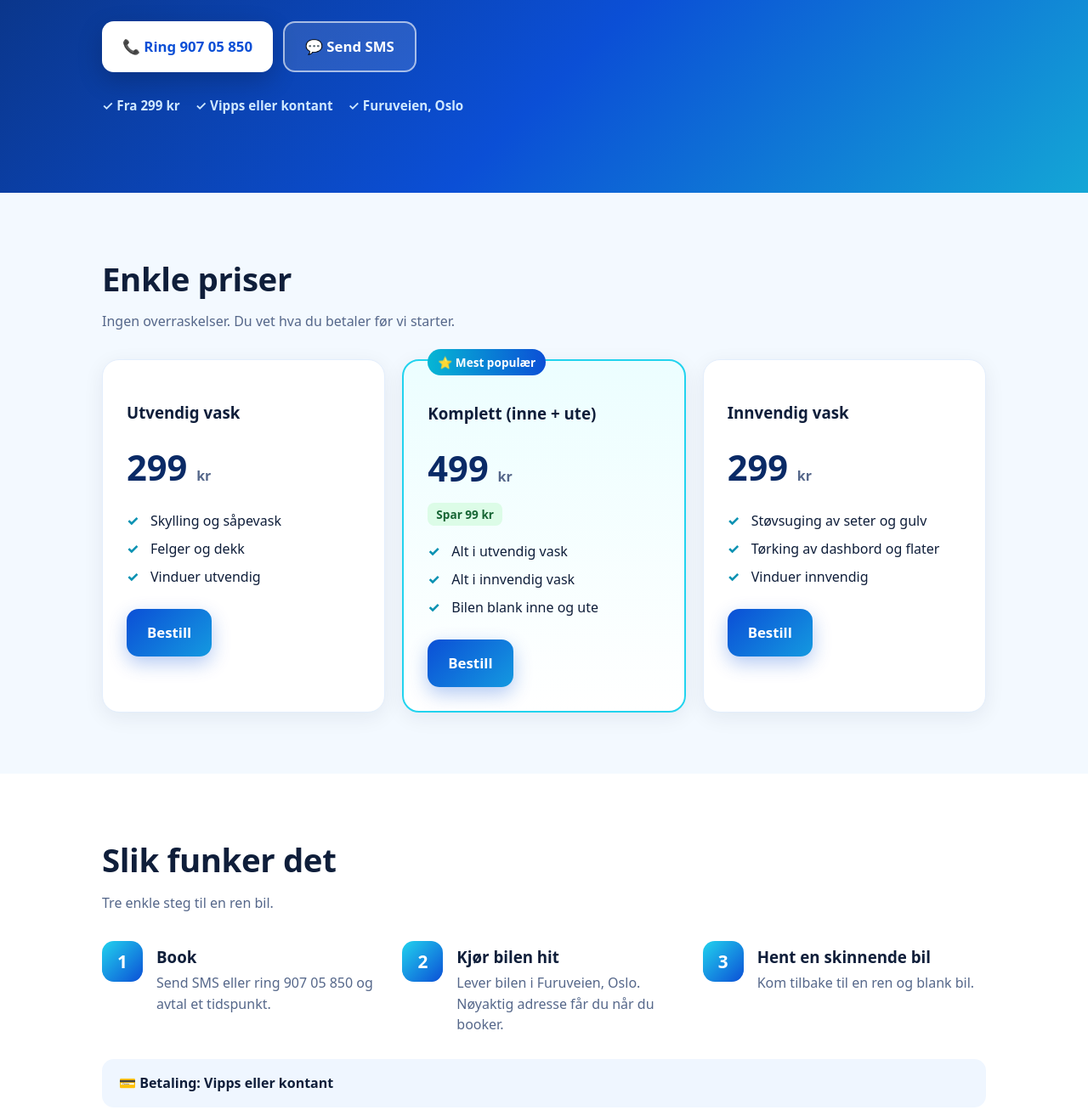
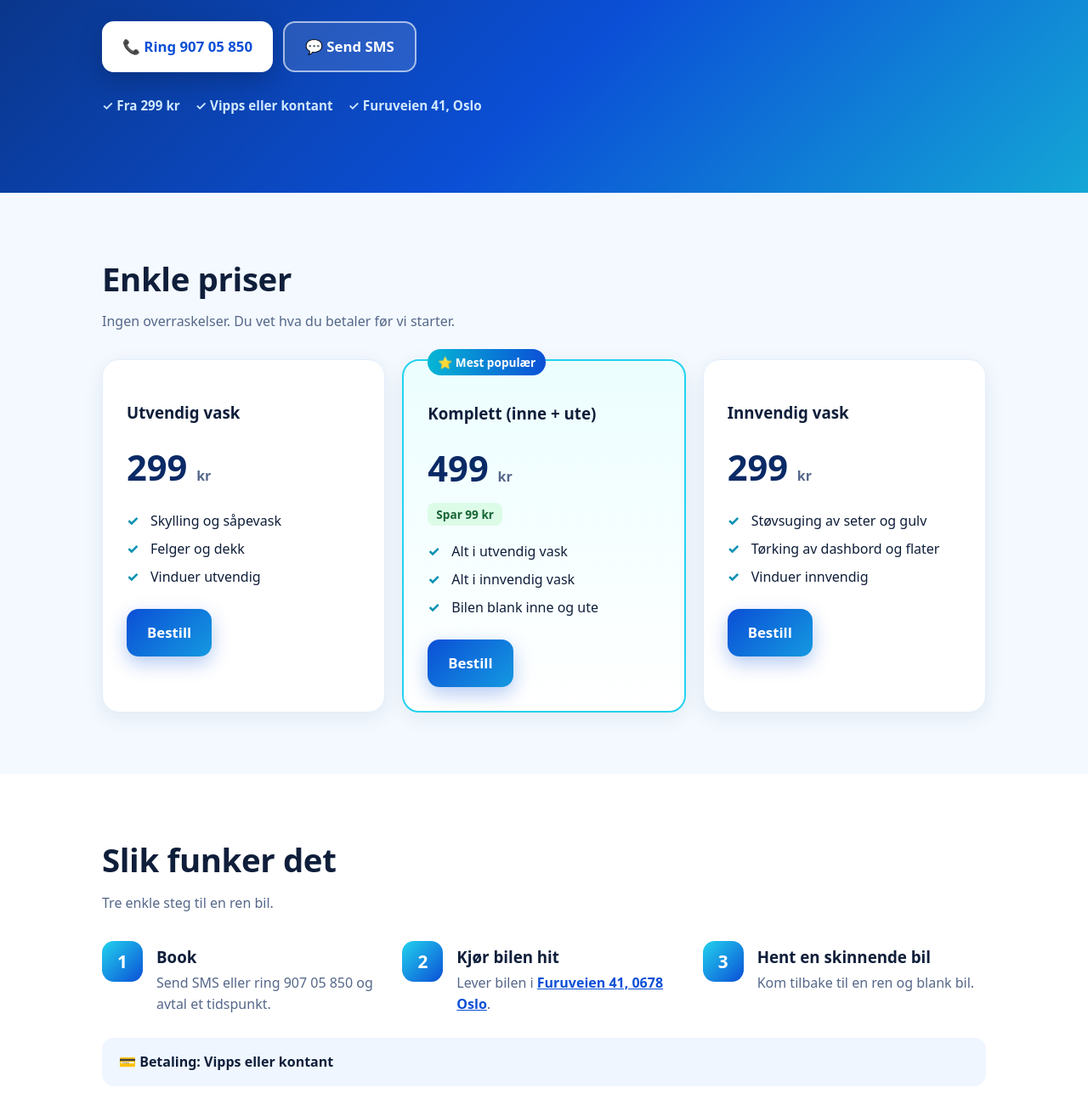
Before and after one commit to Hebelub/blankbil, a plain HTML site: page index.html in a window 1280 px wide. Shown: the part 380-1687 px from the top of the page at 85% size. Drawn offline with Linux system fonts and the light colour scheme.

Commit message:
Full adresse: Furuveien 41

```diff
--- a/index.html
+++ b/index.html
@@ -14,7 +14,7 @@
 <meta property="og:url" content="https://blankbil.no/">
 <meta property="og:locale" content="nb_NO">
 <script type="application/ld+json">
-{"@context":"https://schema.org","@type":"AutoWash","name":"Blank Bil","url":"https://blankbil.no/","telephone":"+4790705850","email":"solheimsimeon@gmail.com","priceRange":"299–499 kr","address":{"@type":"PostalAddress","addressLocality":"Oslo","addressCountry":"NO"},"areaServed":"Oslo","paymentAccepted":"Vipps, Kontant","makesOffer":[{"@type":"Offer","name":"Utvendig vask","price":"299","priceCurrency":"NOK"},{"@type":"Offer","name":"Innvendig vask","price":"299","priceCurrency":"NOK"},{"@type":"Offer","name":"Komplett vask","price":"499","priceCurrency":"NOK"}]}
+{"@context":"https://schema.org","@type":"AutoWash","name":"Blank Bil","url":"https://blankbil.no/","telephone":"+4790705850","email":"solheimsimeon@gmail.com","priceRange":"299–499 kr","address":{"@type":"PostalAddress","streetAddress":"Furuveien 41","postalCode":"0678","addressLocality":"Oslo","addressCountry":"NO"},"areaServed":"Oslo","paymentAccepted":"Vipps, Kontant","makesOffer":[{"@type":"Offer","name":"Utvendig vask","price":"299","priceCurrency":"NOK"},{"@type":"Offer","name":"Innvendig vask","price":"299","priceCurrency":"NOK"},{"@type":"Offer","name":"Komplett vask","price":"499","priceCurrency":"NOK"}]}
 </script>
 <style>
 :root{--blue:#0b4fd6;--deep:#0a2a66;--aqua:#22d3ee;--ink:#0f1e3a;--muted:#55678a;--bg:#f3f9ff;--card:#fff;--r:20px}
@@ -105,7 +105,7 @@ footer .grid{gap:10px}
 <a class="btn btn-primary" href="tel:+4790705850">📞 Ring 907 05 850</a>
 <a class="btn btn-ghost" href="sms:+4790705850?&body=Hei!%20Jeg%20vil%20bestille%20bilvask%3A">💬 Send SMS</a>
 </div>
-<div class="trust"><span>✓ Fra 299 kr</span><span>✓ Vipps eller kontant</span><span>✓ Furuveien, Oslo</span></div>
+<div class="trust"><span>✓ Fra 299 kr</span><span>✓ Vipps eller kontant</span><span>✓ Furuveien 41, Oslo</span></div>
 </div>
 </section>
 
@@ -134,7 +134,7 @@ footer .grid{gap:10px}
 <p class="sub">Tre enkle steg til en ren bil.</p>
 <div class="grid g3">
 <div class="step"><div class="num">1</div><div><h3>Book</h3><p>Send SMS eller ring 907 05 850 og avtal et tidspunkt.</p></div></div>
-<div class="step"><div class="num">2</div><div><h3>Kjør bilen hit</h3><p>Lever bilen i Furuveien, Oslo. Nøyaktig adresse får du når du booker.</p></div></div>
+<div class="step"><div class="num">2</div><div><h3>Kjør bilen hit</h3><p>Lever bilen i <a href="https://www.google.com/maps/search/?api=1&query=Furuveien+41,+0678+Oslo" target="_blank" rel="noopener"><strong>Furuveien 41, 0678 Oslo</strong></a>.</p></div></div>
 <div class="step"><div class="num">3</div><div><h3>Hent en skinnende bil</h3><p>Kom tilbake til en ren og blank bil.</p></div></div>
 </div>
 <p class="pay">💳 Betaling: Vipps eller kontant</p>
```
